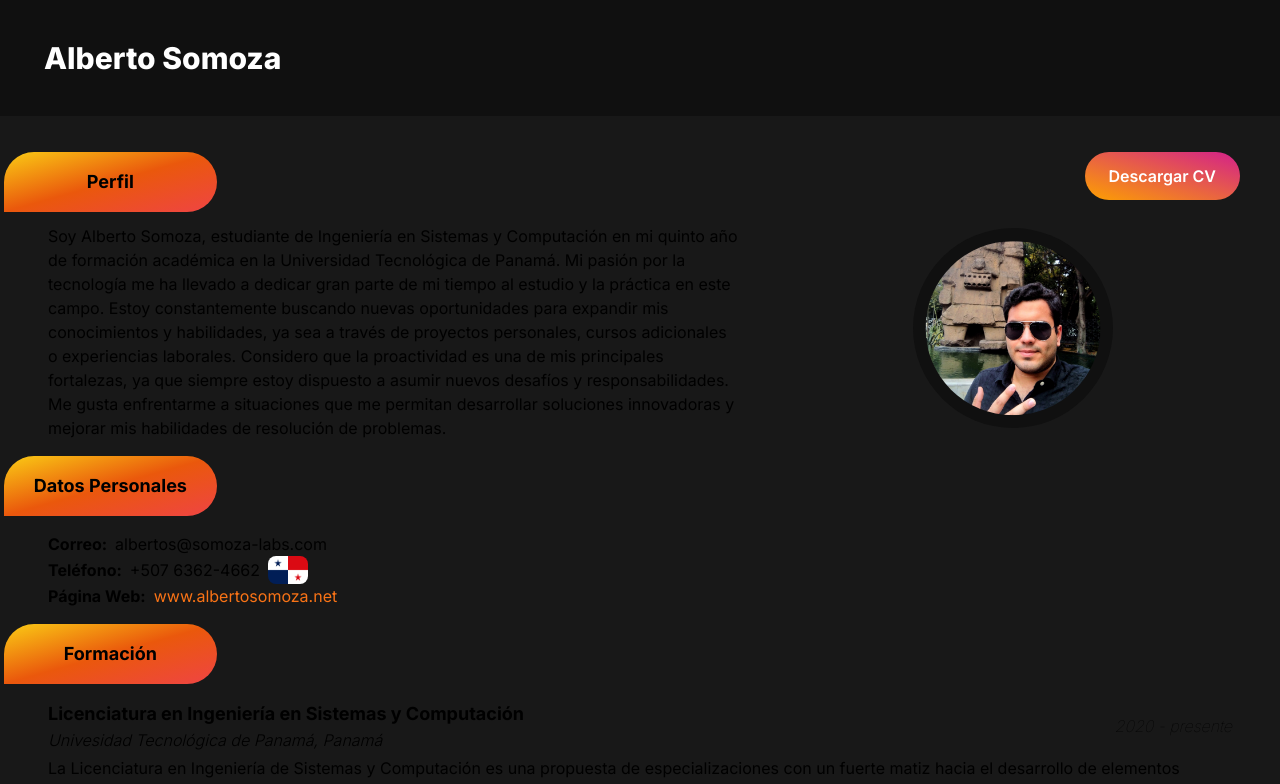
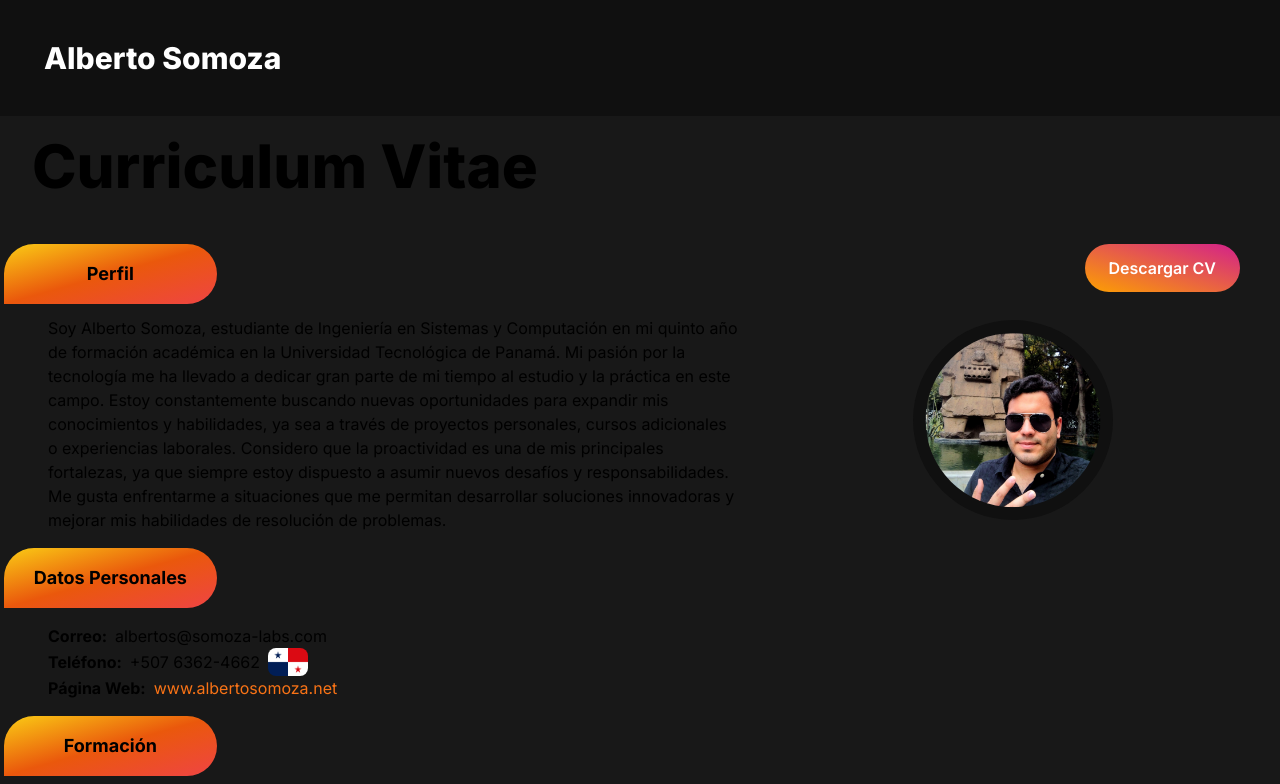
Before and after one commit to AlbertoSCV/portfolio-alberto, a Next.js app: page /cv in a window 1280 px wide. Shown: the top 784 px of the page. Built offline with nearby package versions, Linux system fonts and the light colour scheme.

Commit message:
Add V Title

```diff
--- a/app/cv/components/See_CV.jsx
+++ b/app/cv/components/See_CV.jsx
@@ -19,6 +19,9 @@ const See_CV = () => {
     transition={{duration: 0.7, delay:0.2}}
     className='mt-10'>
         <div>
+            <h1 className='ml-8 font-extrabold text-6xl my-8'>
+                Curriculum Vitae
+            </h1>
             <div className='hidden sm:flex sm:flex-row sm:justify-end'>
                 <Link href='/cv_es.pdf' download="cv" className='mr-6 absolute sm:mt-5 md:mt-4'>
                     <button href='/cv' className="font-semibold px-6 py-3 w-full sm:w-fit rounded-full mr-4 bg-gradient-to-tr from-[#FDA000] to-[#D3208B] text-white hover:bg-slate-200">
```
